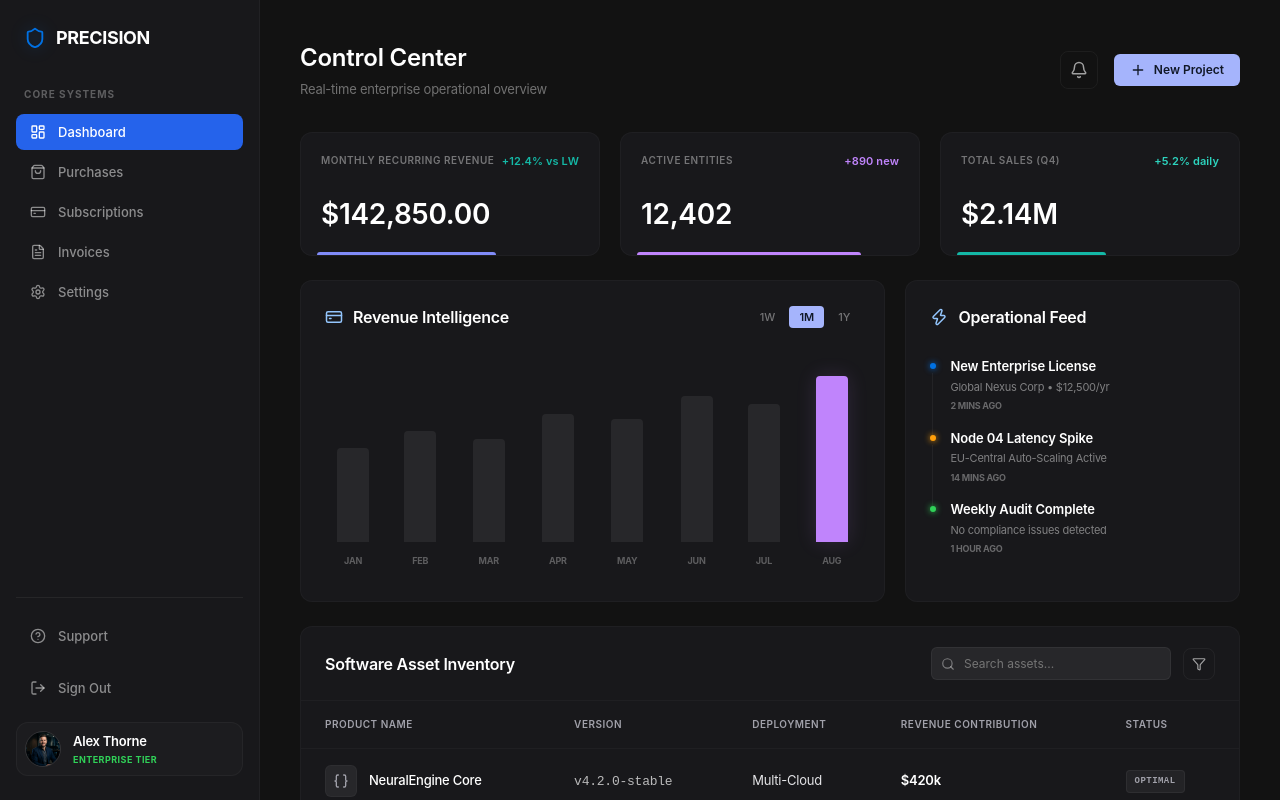
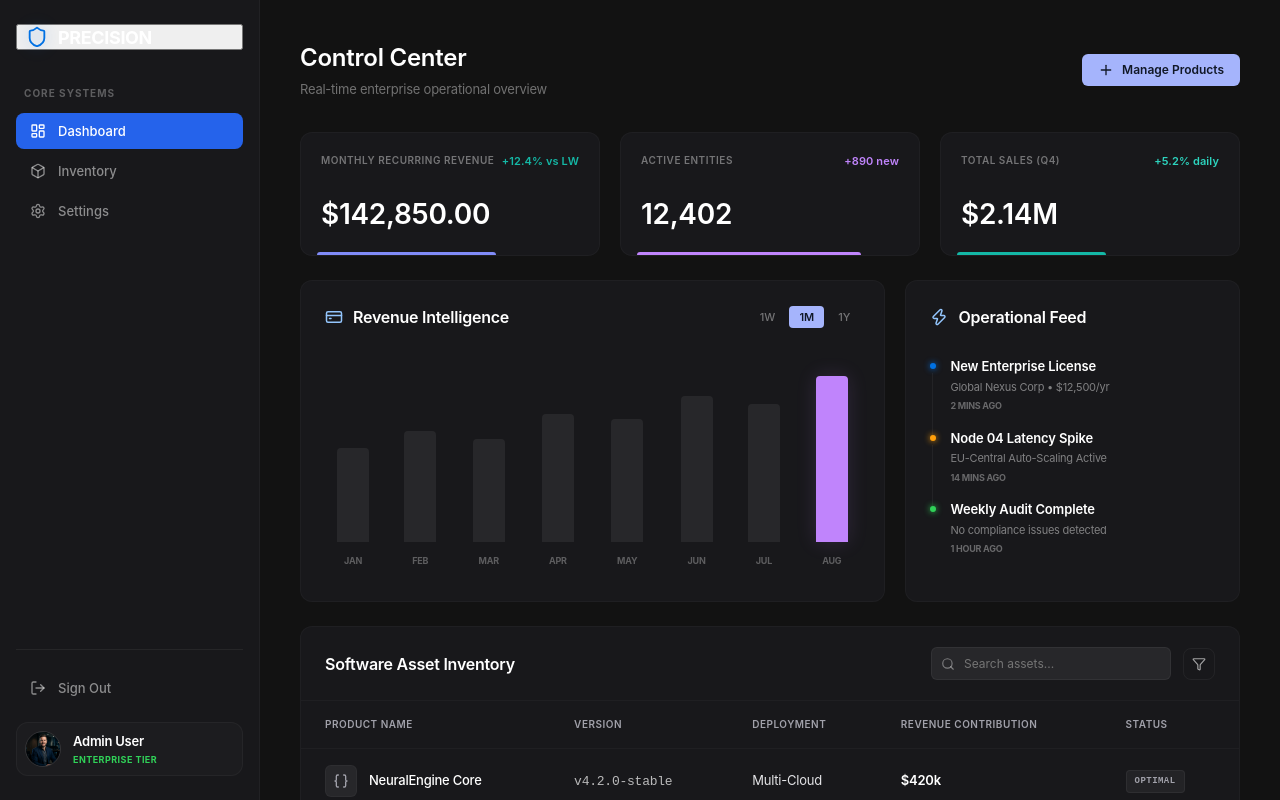
Before and after one commit to joel1-coder/KJ-Industries, a React (Vite) app in the folder frontend/: page /admin in a window 1280 px wide. Built offline with nearby package versions, Linux system fonts and the light colour scheme; no server answers; a web font is replaced by a local one.

Commit message:
fix: remove all alert popups from dashboard sidebar, replace with Inventory/Settings navigation

```diff
--- a/frontend/src/pages/AdminDashboard.jsx
+++ b/frontend/src/pages/AdminDashboard.jsx
@@ -45,9 +45,9 @@ export default function AdminDashboard({ setActivePage }) {
       {/* Left Sidebar */}
       <aside className="admin-sidebar">
         <div className="sidebar-top">
-          <a href="#home" onClick={() => setActivePage('home')} className="sidebar-logo">
+          <button onClick={() => setActivePage('home')} className="sidebar-logo">
             <Shield size={22} className="sidebar-logo-icon" /> PRECISION
-          </a>
+          </button>
 
           <div className="sidebar-section">
             <span className="sidebar-section-title">CORE SYSTEMS</span>
@@ -61,18 +61,11 @@ export default function AdminDashboard({ setActivePage }) {
                 </button>
               </li>
               <li>
-                <button className="sidebar-link" onClick={() => alert('Purchases log is in read-only')}>
-                  <ShoppingBag size={16} /> Purchases
-                </button>
-              </li>
-              <li>
-                <button className="sidebar-link" onClick={() => alert('Subscriptions log is in read-only')}>
-                  <CreditCard size={16} /> Subscriptions
-                </button>
-              </li>
-              <li>
-                <button className="sidebar-link" onClick={() => alert('Invoices panel is in read-only')}>
-                  <FileText size={16} /> Invoices
+                <button
+                  className="sidebar-link"
+                  onClick={() => setActivePage('admin-inventory')}
+                >
+                  <Box size={16} /> Inventory
                 </button>
               </li>
               <li>
@@ -88,17 +81,14 @@ export default function AdminDashboard({ setActivePage }) {
         </div>
 
         <div className="sidebar-bottom">
-          <button className="sidebar-link" onClick={() => alert('Precision Intelligence support ticket system')}>
-            <HelpCircle size={16} /> Support
-          </button>
           <button className="sidebar-link" onClick={handleLogout}>
             <LogOut size={16} /> Sign Out
           </button>
 
           <div className="sidebar-user-block">
-            <img src={teamAlex} alt="Alex Thorne" className="sidebar-avatar" />
+            <img src={teamAlex} alt="Admin" className="sidebar-avatar" />
             <div className="sidebar-user-info">
-              <span className="sidebar-username">Alex Thorne</span>
+              <span className="sidebar-username">Admin User</span>
               <span className="sidebar-tier">ENTERPRISE TIER</span>
             </div>
           </div>
@@ -114,11 +104,8 @@ export default function AdminDashboard({ setActivePage }) {
           </div>
 
           <div className="admin-header-actions">
-            <button className="admin-icon-btn" onClick={() => alert('No new notifications')}>
-              <Bell size={18} />
-            </button>
-            <button className="admin-btn-primary" onClick={() => alert('Create New Project flow initialized')}>
-              <Plus size={16} /> New Project
+            <button className="admin-btn-primary" onClick={() => setActivePage('admin-inventory')}>
+              <Plus size={16} /> Manage Products
             </button>
           </div>
         </div>
```
